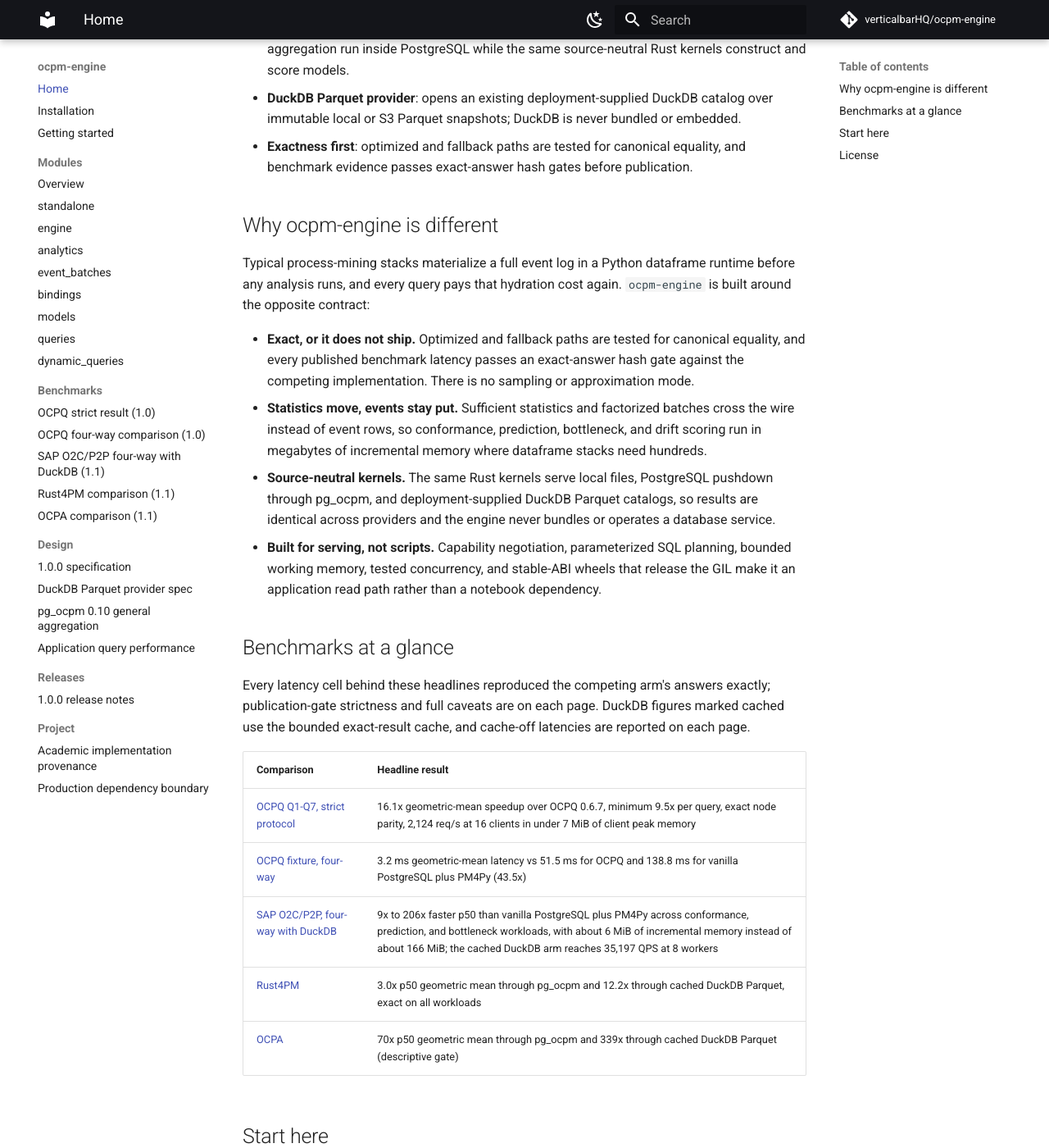
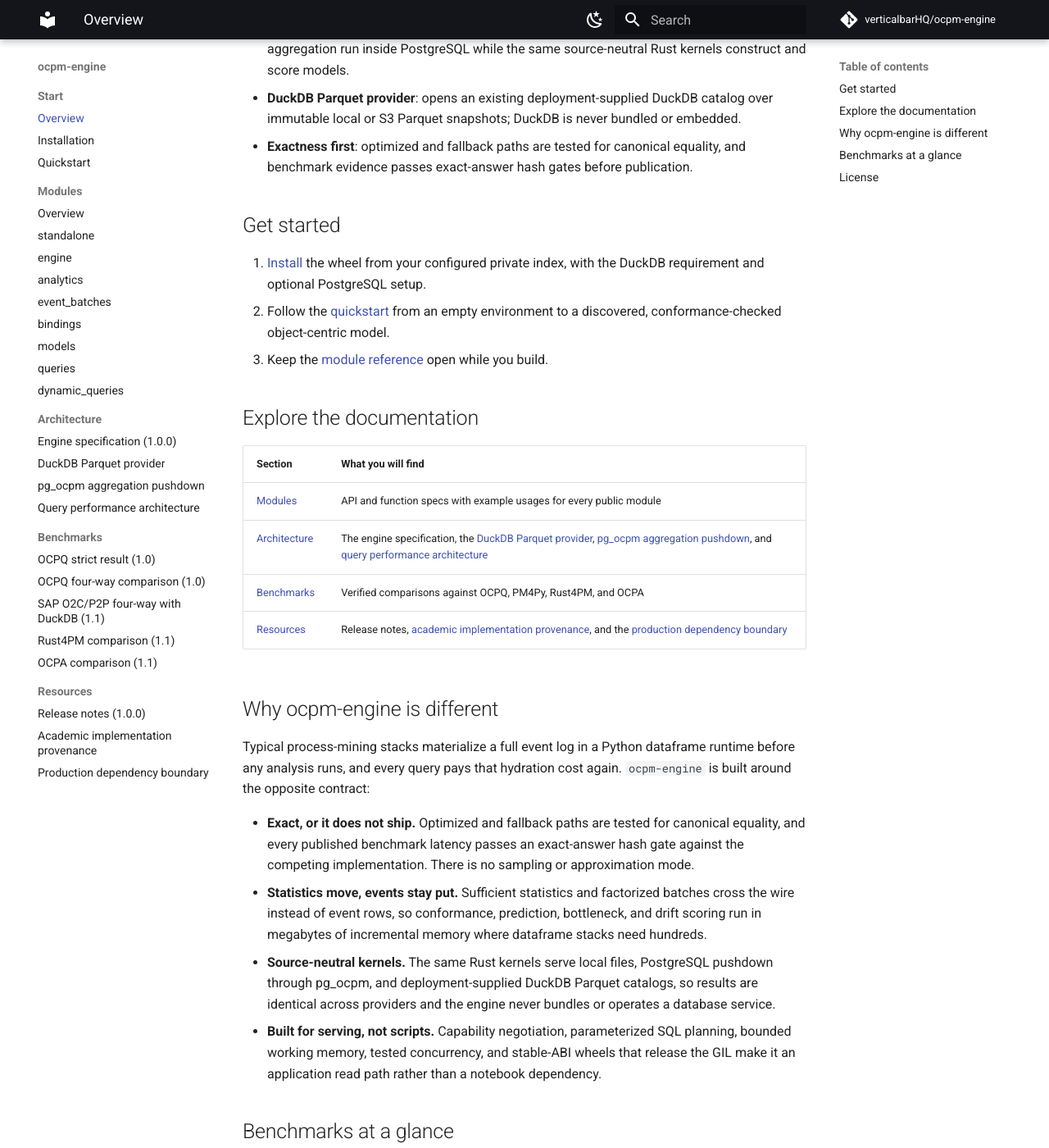
Before and after one commit to verticalbarHQ/ocpm-engine, an MkDocs documentation site: the page built from docs/index.md, in a window 1280 px wide and 1400 px high, scrolled down 361 px. Shown: the whole window at 82% size. Built offline with MkDocs 1.6.1 and Material for MkDocs 9.7.7, drawn with Linux system fonts in a browser that asks for light colours; comment, search, counter and statistics services are not loaded; some of the changed text lies outside the part shown.

Commit message:
Restructure docs on a Start/Modules/Architecture/Benchmarks/Resources IA
Modeled on Linear and Supabase docs: intent-based sections with a hub
homepage (get-started path, section table), plain section names, releases
and provenance under Resources, and prev/next page footers. No page URLs
change.

Co-Authored-By: Claude Fable 5 <noreply@anthropic.com>

```diff
--- a/docs/index.md
+++ b/docs/index.md
@@ -19,6 +19,24 @@ stable-ABI bindings that release the GIL during native work.
 - **Exactness first**: optimized and fallback paths are tested for canonical
   equality, and benchmark evidence passes exact-answer hash gates before
   publication.
+
+## Get started
+
+1. [Install](https://github.com/verticalbarHQ/ocpm-engine/blob/main/INSTALL.md)
+   the wheel from your configured private index, with the DuckDB requirement
+   and optional PostgreSQL setup.
+2. Follow the [quickstart](getting-started.md) from an empty environment to a
+   discovered, conformance-checked object-centric model.
+3. Keep the [module reference](api-reference.md) open while you build.
+
+## Explore the documentation
+
+| Section | What you will find |
+|---|---|
+| [Modules](api-reference.md) | API and function specs with example usages for every public module |
+| [Architecture](ocpm-engine-1.0.0-spec.md) | The engine specification, the [DuckDB Parquet provider](duckdb-parquet-provider-spec.md), [pg_ocpm aggregation pushdown](pg-ocpm-0.10-general-aggregation.md), and [query performance architecture](technical-performance-improvements.md) |
+| [Benchmarks](ocpq-performance.md) | Verified comparisons against OCPQ, PM4Py, Rust4PM, and OCPA |
+| [Resources](ocpm-engine-1.0.0-release-notes.md) | Release notes, [academic implementation provenance](academic-implementation-provenance.md), and the [production dependency boundary](dependency-boundary.md) |
 
 ## Why ocpm-engine is different
 
@@ -58,16 +76,6 @@ cache-off latencies are reported on each page.
 | [Rust4PM](duckdb-vs-rust4pm-performance.md) | 3.0x p50 geometric mean through pg_ocpm and 12.2x through cached DuckDB Parquet, exact on all workloads |
 | [OCPA](duckdb-vs-ocpa-performance.md) | 70x p50 geometric mean through pg_ocpm and 339x through cached DuckDB Parquet (descriptive gate) |
 
-## Start here
-
-- [Installation guide](https://github.com/verticalbarHQ/ocpm-engine/blob/main/INSTALL.md):
-  private wheel registry, source builds, DuckDB requirement, and PostgreSQL
-  setup with pg_ocpm
-- [Module reference](api-reference.md): every public module with API and
-  function specs and example usages
-- [README](https://github.com/verticalbarHQ/ocpm-engine#readme): API examples
-  for the standalone facade, compatibility API, and dynamic filters
-
 ## License
 
 Copyright 2026 [Vertical Bar, Inc.](https://vertical.bar) Licensed under the
--- a/mkdocs.yml
+++ b/mkdocs.yml
@@ -25,6 +25,7 @@ theme:
   features:
     - navigation.sections
     - navigation.top
+    - navigation.footer
     - content.code.copy
     - search.suggest
 
@@ -53,9 +54,10 @@ exclude_docs: |
   ocpq-0.9-four-way-comparison.md
 
 nav:
-  - Home: index.md
-  - Installation: https://github.com/verticalbarHQ/ocpm-engine/blob/main/INSTALL.md
-  - Getting started: getting-started.md
+  - Start:
+      - Overview: index.md
+      - Installation: https://github.com/verticalbarHQ/ocpm-engine/blob/main/INSTALL.md
+      - Quickstart: getting-started.md
   - Modules:
       - Overview: api-reference.md
       - standalone: modules/standalone.md
@@ -66,19 +68,18 @@ nav:
       - models: modules/models.md
       - queries: modules/queries.md
       - dynamic_queries: modules/dynamic_queries.md
+  - Architecture:
+      - Engine specification (1.0.0): ocpm-engine-1.0.0-spec.md
+      - DuckDB Parquet provider: duckdb-parquet-provider-spec.md
+      - pg_ocpm aggregation pushdown: pg-ocpm-0.10-general-aggregation.md
+      - Query performance architecture: technical-performance-improvements.md
   - Benchmarks:
       - OCPQ strict result (1.0): ocpq-performance.md
       - OCPQ four-way comparison (1.0): ocpq-1.0-four-way-comparison.md
       - SAP O2C/P2P four-way with DuckDB (1.1): duckdb-sap-pm4py-four-way-performance.md
       - Rust4PM comparison (1.1): duckdb-vs-rust4pm-performance.md
       - OCPA comparison (1.1): duckdb-vs-ocpa-performance.md
-  - Design:
-      - 1.0.0 specification: ocpm-engine-1.0.0-spec.md
-      - DuckDB Parquet provider spec: duckdb-parquet-provider-spec.md
-      - pg_ocpm 0.10 general aggregation: pg-ocpm-0.10-general-aggregation.md
-      - Application query performance: technical-performance-improvements.md
-  - Releases:
-      - 1.0.0 release notes: ocpm-engine-1.0.0-release-notes.md
-  - Project:
+  - Resources:
+      - Release notes (1.0.0): ocpm-engine-1.0.0-release-notes.md
       - Academic implementation provenance: academic-implementation-provenance.md
       - Production dependency boundary: dependency-boundary.md
```
